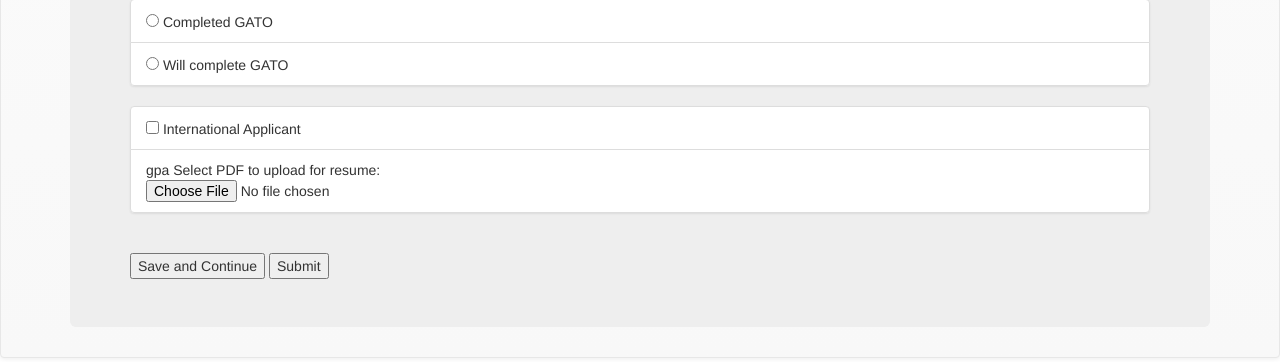
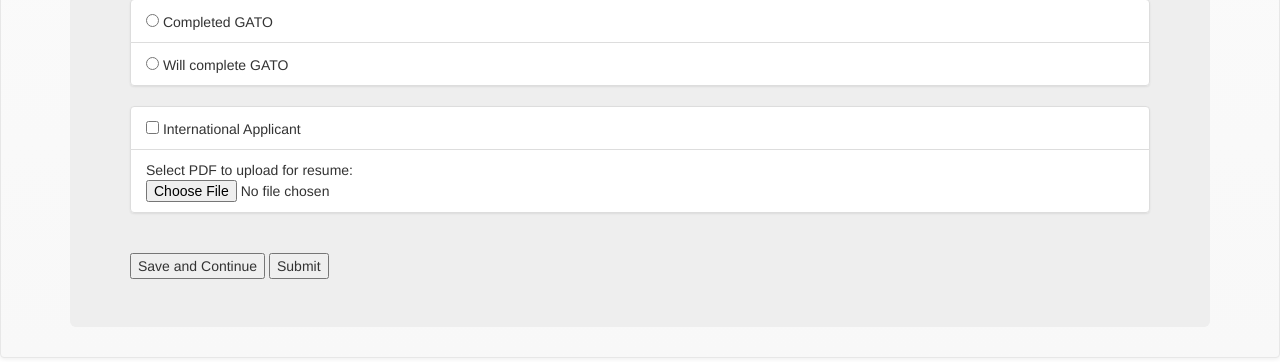
Before and after one commit to ads6g7/Software-Engineering-Group-I, a PHP site: page /application.php in a window 1280 px wide. Shown: the part 1140-1502 px from the top of the page. Run offline with PHP 8.4, Linux system fonts and the light colour scheme; some libraries are stand-ins or nearby versions; some web fonts are replaced.

Commit message:
Update application.php

```diff
--- a/view/application.php
+++ b/view/application.php
@@ -178,7 +178,7 @@ function classArray()
           <li class="list-group-item">
             <input type="checkbox" name="international" value="false"/> International Applicant <br>
           </li>
-          <li class="list-group-item">gpa
+          <li class="list-group-item">
             Select PDF to upload for resume:
             <input type="file" name="fileToUpload" id="fileToUpload" required>
           </li>
```
